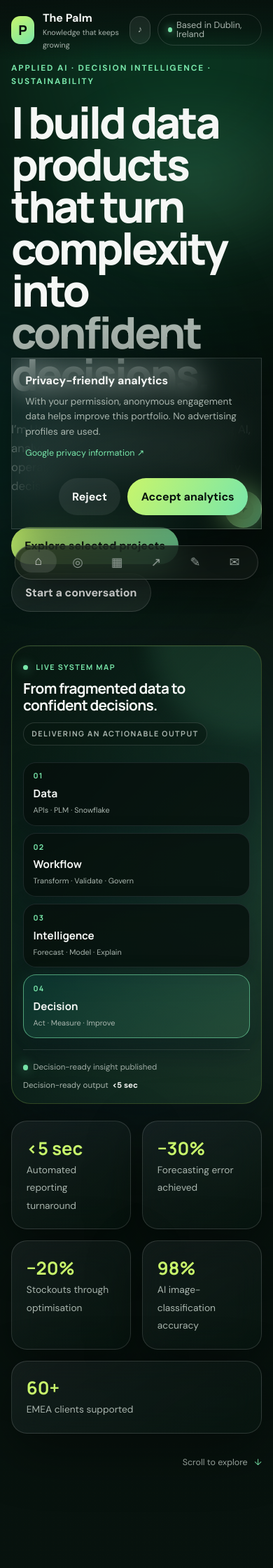
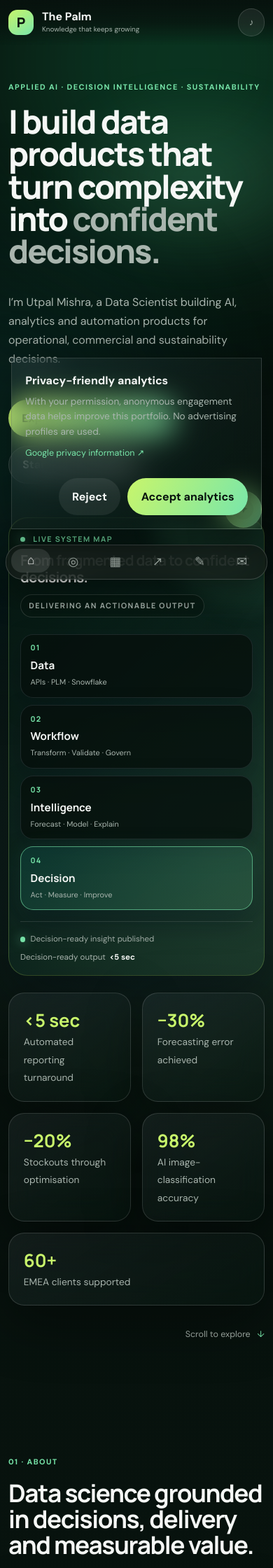
Before and after one commit to Utpal-Mishra/The-Palm, a PHP site: page / in a window 390 px wide; the page is wider, and only the part inside the window is pictured. Shown: the top 2240 px of that part at 70% size. Run offline with PHP 8.4, Linux system fonts and the light colour scheme.

Commit message:
Fix mobile typography and alignment

```diff
--- a/home.css
+++ b/home.css
@@ -534,3 +534,158 @@ body{
     animation: none;
   }
 }
+
+/* Mobile viewport, typography and alignment hardening — 2026-11-20 */
+html {
+  -webkit-text-size-adjust: 100%;
+  text-size-adjust: 100%;
+}
+
+img {
+  max-width: 100%;
+}
+
+@media (max-width: 760px) {
+  html,
+  body {
+    width: 100%;
+    max-width: 100%;
+    overflow-x: hidden;
+  }
+
+  .topbar {
+    gap: .65rem;
+    padding: .75rem;
+  }
+
+  .brand {
+    min-width: 0;
+    flex: 1 1 auto;
+  }
+
+  .brand strong {
+    font-size: 1rem;
+    line-height: 1.2;
+  }
+
+  .brand small {
+    font-size: .62rem;
+    white-space: nowrap;
+  }
+
+  .top-actions {
+    flex: 0 0 auto;
+  }
+
+  .availability {
+    display: none !important;
+  }
+
+  .section {
+    width: calc(100% - 2rem);
+    max-width: 100%;
+    padding: 4.75rem 0;
+  }
+
+  .hero {
+    min-height: auto;
+    justify-content: flex-start;
+    padding-top: 7.25rem;
+  }
+
+  .eyebrow,
+  .section-heading p {
+    font-size: .68rem;
+    line-height: 1.65;
+    letter-spacing: .13em;
+  }
+
+  .hero h1 {
+    max-width: 100%;
+    margin: 1rem 0 1.25rem;
+    font-size: clamp(2.75rem, 12.5vw, 3.75rem);
+    line-height: .99;
+    letter-spacing: -.045em;
+  }
+
+  .hero-copy {
+    max-width: 100%;
+    font-size: 1rem;
+    line-height: 1.7;
+  }
+
+  .about-grid,
+  .about-copy,
+  .portrait-card,
+  .project-grid > *,
+  .contact-section > *,
+  .section-heading > * {
+    min-width: 0;
+    width: 100%;
+  }
+
+  .about-grid {
+    gap: 2rem;
+  }
+
+  .portrait-card {
+    max-width: 100%;
+    margin: 0;
+    padding: .75rem;
+    transform: none;
+  }
+
+  .portrait-card img {
+    width: 100%;
+    aspect-ratio: 4 / 4.45;
+    object-position: center;
+  }
+
+  .about-copy .lead {
+    font-size: 1.25rem;
+    line-height: 1.45;
+  }
+
+  .about-copy p {
+    font-size: 1rem;
+    line-height: 1.7;
+    overflow-wrap: break-word;
+  }
+
+  .dock {
+    width: calc(100% - 1rem);
+    max-width: 32rem;
+    justify-content: space-between;
+  }
+
+  .dock a {
+    flex: 1 1 0;
+    min-width: 0;
+    padding: .45rem .25rem;
+  }
+}
+
+@media (max-width: 430px) {
+  .section {
+    width: calc(100% - 1.5rem);
+  }
+
+  .hero h1 {
+    font-size: clamp(2.5rem, 12vw, 3.15rem);
+  }
+
+  .brand-mark {
+    width: 2.25rem;
+    height: 2.25rem;
+  }
+}
+
+@media (max-width: 350px) {
+  .brand small {
+    display: none;
+  }
+
+  .hero h1 {
+    font-size: 2.4rem;
+  }
+}
```
